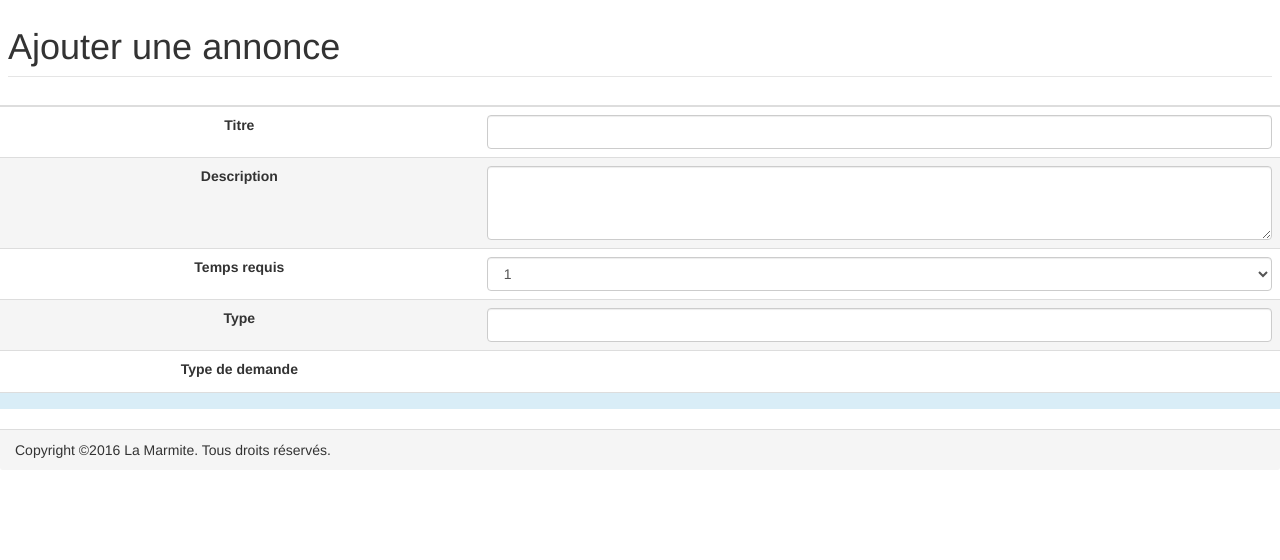
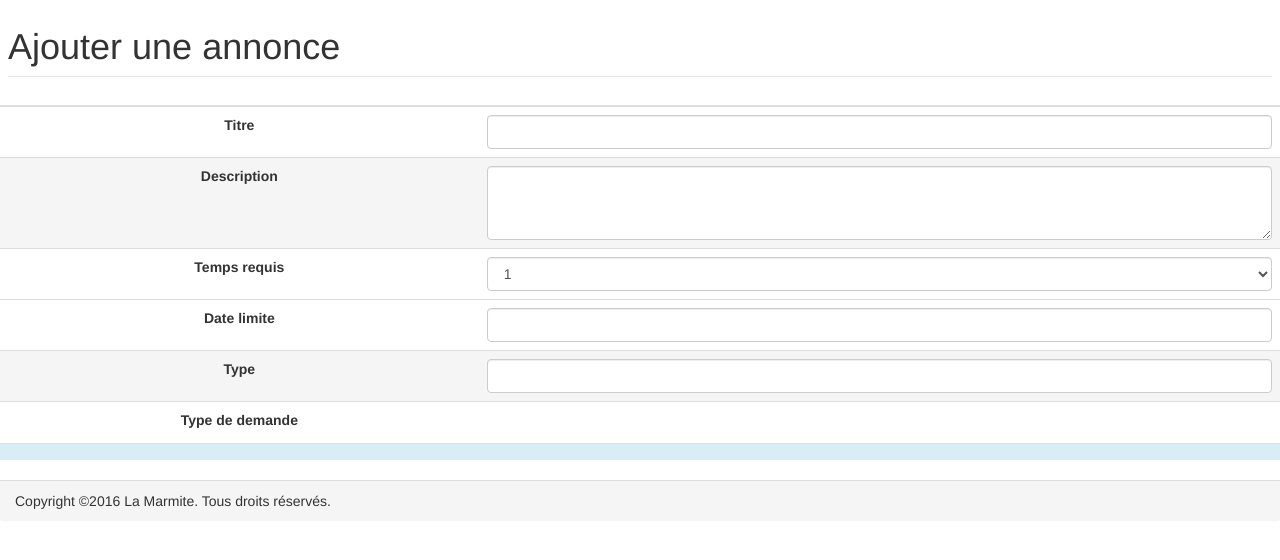
Before and after one commit to NeoLied/AccorderieCakePhp, a CakePHP app: the page made by app/View/Annonces/add.ctp in a window 1280 px wide. Shown: the part 240-800 px from the top of the page. Run offline with PHP 8.4 and a stand-in for CakePHP, Linux system fonts and the light colour scheme; the template is opened without the code that fills it, so the values that code supplies are empty; form fields are guessed from the names that the template uses; some libraries are stand-ins or nearby versions.

Commit message:
la Vue DateLimite

```diff
--- a/app/View/Annonces/add.ctp
+++ b/app/View/Annonces/add.ctp
@@ -38,6 +38,13 @@ echo $this->Form->input('user_id',array('type' => 'hidden','value' => AuthCompon
                 'empty' => '',
                 'options' => array(1, 2, 3, 4, 5 , 6 , 7)));?></td>
     </tr>
+    <tr>
+      <td><?php
+        echo $this->Form->input('Date_Limite',
+            array('label' => 'Date limite</td><td>',
+                'class' => 'form-control',
+                'empty' => '' ));?></td>
+    </tr>
     <tr class="active">
       <td><?php
         echo $this->Form->input('type',
--- a/app/View/Users/login.ctp
+++ b/app/View/Users/login.ctp
@@ -1,4 +1,4 @@
-<div class="users form">
+ <div class="users form">
 <?php echo $this->Session->flash('auth'); ?>
 <?php echo $this->Form->create('User'); ?>
 <fieldset>
--- /dev/null
+++ b/app/webroot/js/script.js
@@ -0,0 +1,3 @@
+$(function() {
+    $( "#AnnonceDateLimite" ).datepicker();
+});
```
